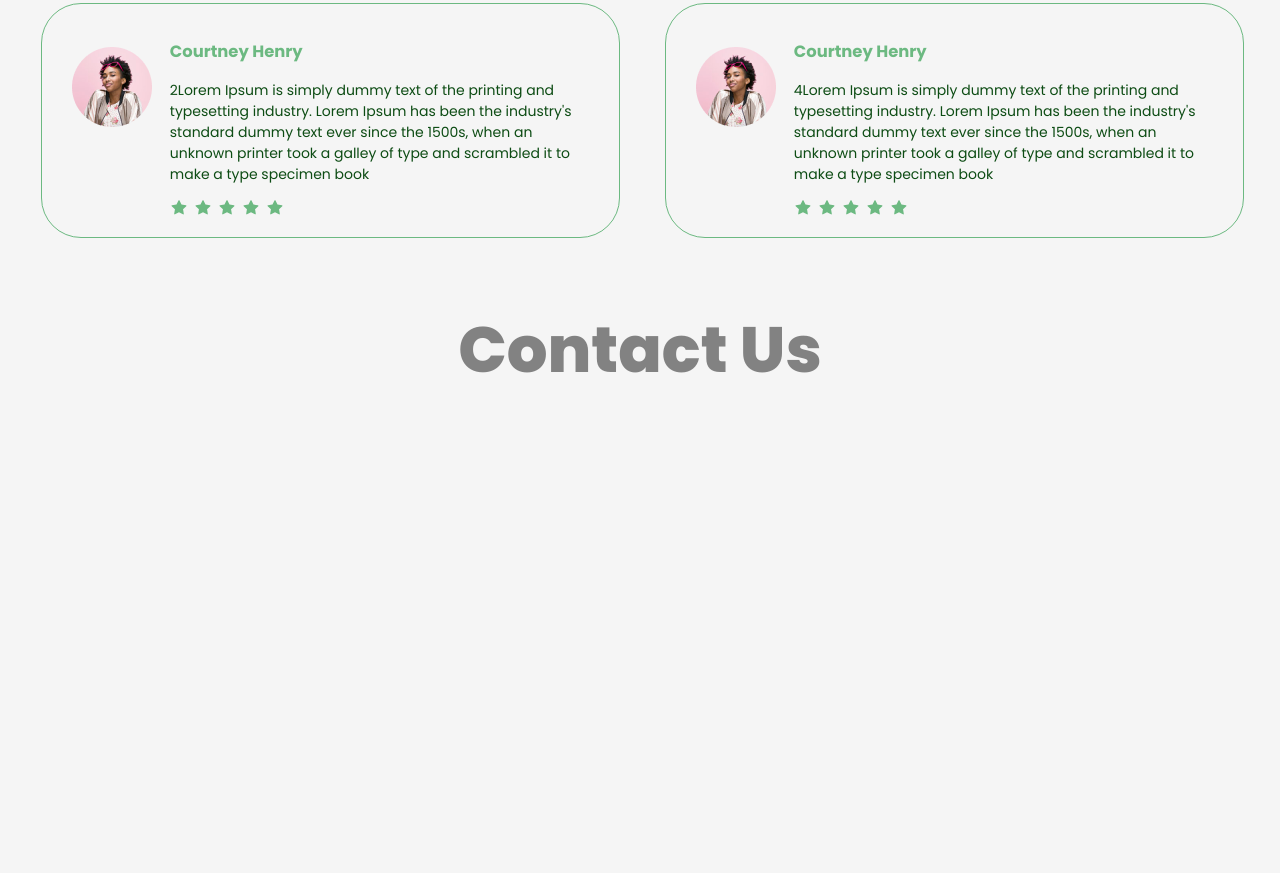
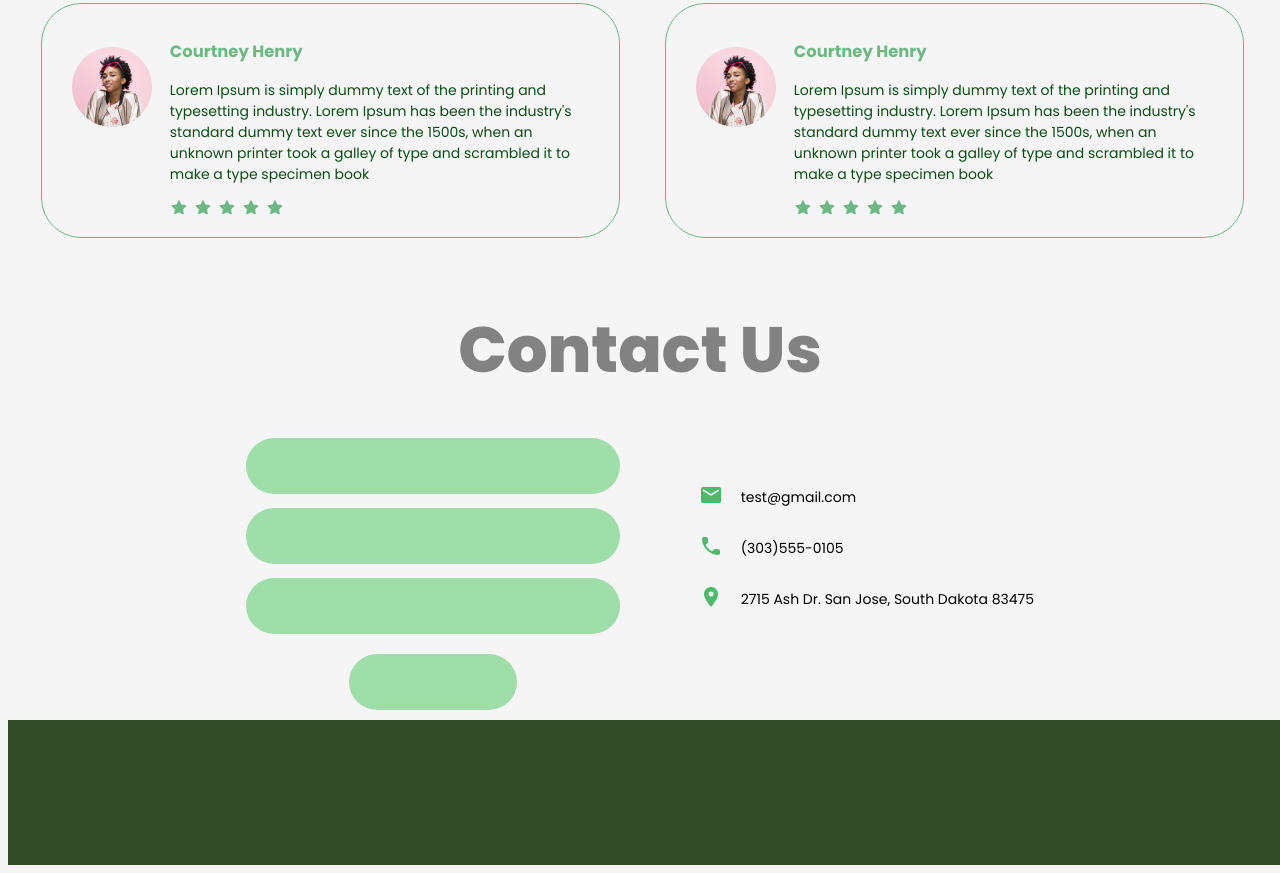
Before and after one commit to vadimk2022/layout, a plain HTML site: page index.html in a window 1280 px wide. Shown: the part 3159-4032 px from the top of the page. Before the commit the page ends 3601 px from the top, so only its background shows below. Drawn offline with Linux system fonts and the light colour scheme.

Commit message:
work in task 20

```diff
--- a/index.html
+++ b/index.html
@@ -120,7 +120,7 @@
             <div class="set1text">
               <h3>Courtney Henry</h3>
               <p>
-                1Lorem Ipsum is simply dummy text of the printing and <br />
+                Lorem Ipsum is simply dummy text of the printing and <br />
                 typesetting industry. Lorem Ipsum has been the industry's <br />
                 standard dummy text ever since the 1500s, when an <br />
                 unknown printer took a galley of type and scrambled it to <br />
@@ -136,7 +136,7 @@
             <div class="set2text">
               <h3>Courtney Henry</h3>
               <p>
-                2Lorem Ipsum is simply dummy text of the printing and <br />
+                Lorem Ipsum is simply dummy text of the printing and <br />
                 typesetting industry. Lorem Ipsum has been the industry's <br />
                 standard dummy text ever since the 1500s, when an <br />
                 unknown printer took a galley of type and scrambled it to <br />
@@ -152,7 +152,7 @@
             <div class="set3text">
               <h3>Courtney Henry</h3>
               <p>
-                3Lorem Ipsum is simply dummy text of the printing and <br />
+                Lorem Ipsum is simply dummy text of the printing and <br />
                 typesetting industry. Lorem Ipsum has been the industry's <br />
                 standard dummy text ever since the 1500s, when an <br />
                 unknown printer took a galley of type and scrambled it to <br />
@@ -168,7 +168,7 @@
             <div class="set4text">
               <h3>Courtney Henry</h3>
               <p>
-                4Lorem Ipsum is simply dummy text of the printing and <br />
+                Lorem Ipsum is simply dummy text of the printing and <br />
                 typesetting industry. Lorem Ipsum has been the industry's <br />
                 standard dummy text ever since the 1500s, when an <br />
                 unknown printer took a galley of type and scrambled it to <br />
@@ -178,12 +178,36 @@
             </div>
           </div>
         </div>
-        <div class="contact">
-          <div class="contactus">
-            <p>Contact Us</p>
-          </div>
+      </div>
+      <div class="contact">
+        <div class="contactus">
+          <p>Contact Us</p>
         </div>
       </div>
     </main>
+    <footer class="footer">
+      <div class="form">
+        <form action="./index.html" method="get" name="contact">
+          <label for="phone"></label>
+          <input type="tel" id="phone" name="phone" required />
+          <label for="email"></label>
+          <input type="email" id="email" name="email" required />
+          <label for="address"></label>
+          <textarea id="address" name="address" required></textarea>
+          <input type="submit" value="" />
+        </form>
+      </div>
+      <div class="communication">
+        <img src="./img/mail.png" alt="contact e-mail" />
+        <p>test@gmail.com</p>
+        <br />
+        <img src="./img/phone.png" alt="contact phone" />
+        <p>(303)555-0105</p>
+        <br />
+        <img src="./img/gps.png" alt="contact address" />
+        <p>2715 Ash Dr. San Jose, South Dakota 83475</p>
+      </div>
+    </footer>
+    <div class="fend"></div>
   </body>
 </html>
--- a/style.scss
+++ b/style.scss
@@ -197,8 +197,6 @@
         margin-left: auto;
         margin-right: auto;
         .aboutus {
-          margin-left: 0px;
-          margin-top: 0px;
           position: absolute;
           text-align: center;
           color: #828282;
@@ -439,4 +437,95 @@
       }
     }
   }
+  .footer {
+    display: grid;
+    align-items: center;
+    grid-template-columns: 1fr 1fr;
+    grid-template-rows: 1fr;
+    grid-template-areas: "form communication";
+    gap: 10px;
+  }
+  .form {
+    grid-area: form;
+  }
+  .communication {
+    grid-area: communication;
+  }
+
+  .footer {
+    width: 788px;
+    height: 266px;
+    margin-left: auto;
+    margin-right: auto;
+    display: flex;
+    justify-content: space-between;
+    .form {
+      form {
+        display: flex;
+        flex-direction: column;
+        align-items: center;
+      }
+
+      label {
+        margin-top: 14px;
+      }
+
+      input[type="tel"],
+      input[type="email"],
+      textarea {
+        vertical-align: middle;
+        font-size: 24px;
+        border: none;
+        width: 374px;
+        height: 56px;
+        box-sizing: border-box;
+        border-radius: 61px;
+        resize: vertical;
+        background-color: #9fdea9;
+        cursor: pointer;
+      }
+      input[type="submit"] {
+        width: 168px;
+        height: 56px;
+        background-color: #9fdea9;
+        color: white;
+        padding: 12px 20px;
+        border: none;
+        border-radius: 61px;
+        cursor: pointer;
+        margin-top: 20px;
+      }
+      input[type="submit"]:hover {
+        background-color: red;
+      }
+      textarea {
+        resize: none;
+        font-size: 16px;
+      }
+    }
+    .communication {
+      font-size: 14px;
+      display: inline-block;
+      gap: 5px;
+      padding-bottom: 35px;
+    }
+    .communication img {
+      display: inline-block;
+      width: 24px;
+      height: 24px;
+      margin-top: 10px;
+      vertical-align: top;
+      margin-right: 14px;
+    }
+    .communication p {
+      display: inline-block;
+      padding-bottom: 2px;
+    }
+  }
+  .fend {
+    margin-top: 20px;
+    width: 1903px;
+    height: 145px;
+    background-color: #324b29;
+  }
 }
```
Also changed, not shown: style.css, 1 other file.
